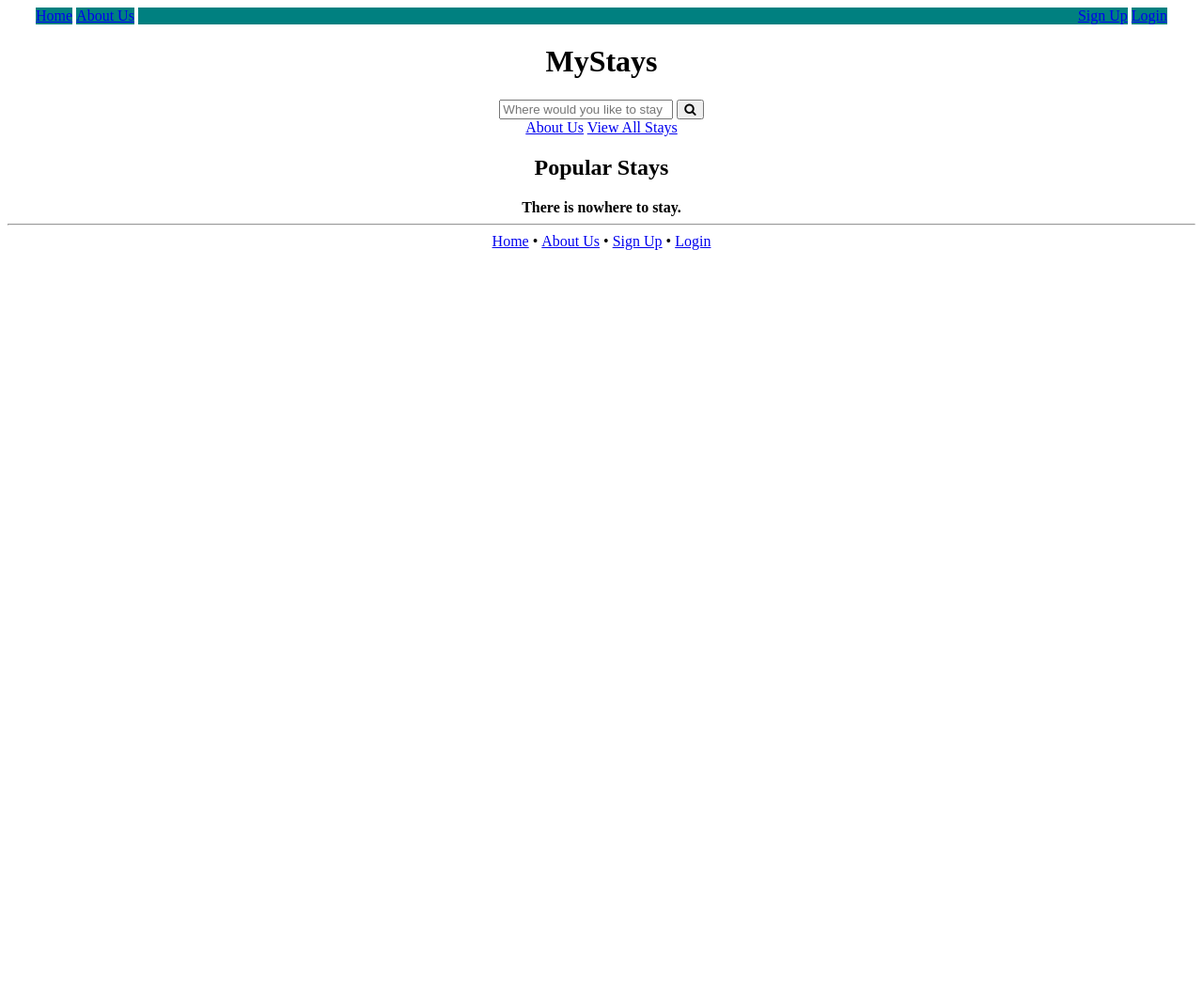
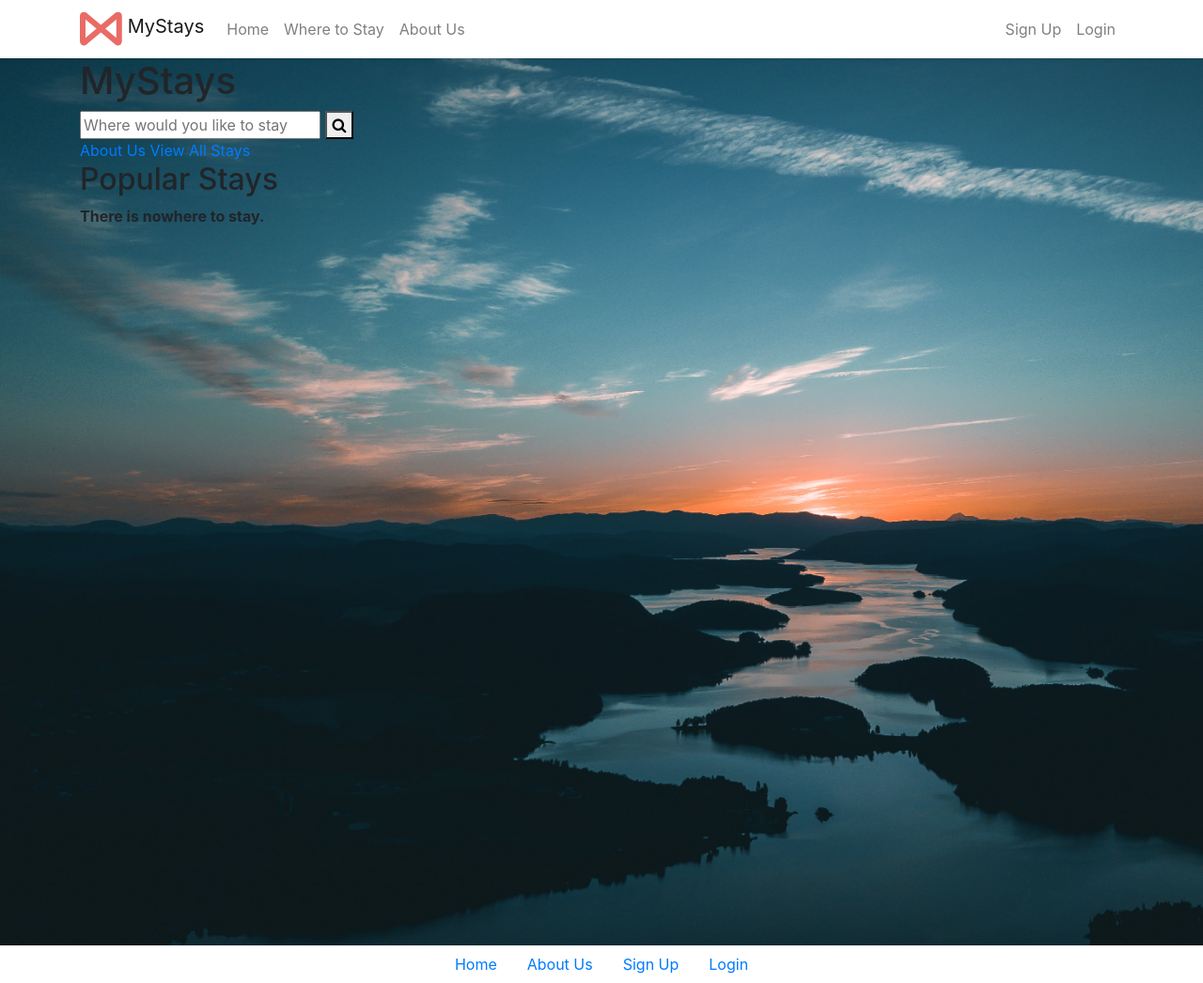
Before and after one commit to 2401566A/mystays_project, a Django app: page / in a window 1280 px wide. Shown: the whole page at 94% size. Before the commit the page ends 266 px from the top, so only its background shows below. Run offline with Django 3.2, Linux system fonts and the light colour scheme; data that the repository does not hold is empty; parts of the project's set-up code (start-up, migrations or seed data) failed here and were passed over; some libraries are stand-ins or nearby versions.

Commit message:
added bootstrap header and footer

```diff
--- a/static/master.css
+++ b/static/master.css
@@ -1,45 +1,17 @@
-head{
-	color : black;
-	background-color: teal;
+html, body {
+	height: 100%;
 }
 
-body{
-	background-color: white;
-	color : black;
-	text-align: center
+.content {
+	min-height: 100%;
 }
 
-h3{
-	background-color: white;
-	color : black
+#home-background {
+	background-image: url('background.jpg');
+	background-size: cover;
+	height: 944px;
 }
 
-li{
-	color : red;
-	vertical-align: bottom;
-	text-align: left;
-	display: inline-block;
+.footer {
+	position: relative;
 }
-
-.right {
-	background-color: teal;
-	text-align: right ! important;
-	color: black;
-	vertical-align: top;
-	padding-left: 1000px;
-	}
-
-.bar {
-	background-color: teal;
-}
-
-#map {
-	height: 200px;
-	width: 40%;
-	display: inline-block
-}
-
-.inline {
-	display: inline-block;
-	vertical-align: middle;
-}
--- a/templates/mystays/base.html
+++ b/templates/mystays/base.html
@@ -3,46 +3,113 @@
 {% load static %}
 
 <html>
+
 <head>
-		<li class="bar"><a href="{% url 'mystays:home' %}">Home</a></li>
-		<li class="bar"><a href="{% url 'mystays:about_us' %}">About Us</a></li>
-		{% if user.is_authenticated %}
-            <li class="right"><a href="{% url 'mystays:my_account' user.username %}">MyAccount</a></li>
-            <li class="bar"><a href="{% url 'mystays:user_logout' %}">Logout</a></li>
-        {% else %}
-            <li class="right"><a href="{% url 'mystays:sign_up' %}">Sign Up</a></li>
-            <li class="bar"><a href="{% url 'mystays:user_login' %}">Login</a></li>
-        {% endif %}
-		<link rel="stylesheet" type="text/css" href = "{% static 'master.css' %}?version=46"/>
+    <!-- Required meta tags -->
+    <meta charset="utf-8">
+    <meta name="viewport" content="width=device-width, initial-scale=1, shrink-to-fit=no">
+
+    <!-- Bootstrap CSS -->
+    <link rel="stylesheet" href="https://stackpath.bootstrapcdn.com/bootstrap/4.4.1/css/bootstrap.min.css"
+        integrity="sha384-Vkoo8x4CGsO3+Hhxv8T/Q5PaXtkKtu6ug5TOeNV6gBiFeWPGFN9MuhOf23Q9Ifjh" crossorigin="anonymous">
+
+    <link rel="stylesheet" type="text/css" href="{% static 'master.css' %}" />
     <title>
         {% block title_block %}
         MyStays
         {% endblock %}
     </title>
 </head>
+
 <body>
-        <div>
+    <nav class="navbar navbar-expand-lg navbar-light shadow-sm">
+        <div class="container-sm">
+            <a class="navbar-brand" href="{% url 'mystays:home' %}">
+                <img src="{% static 'logo.svg' %}" class="d-inline-block align-top" alt="logo">
+                MyStays
+            </a>
+            <button class="navbar-toggler" type="button" data-toggle="collapse" data-target="#navbarSupportedContent"
+                aria-controls="navbarSupportedContent" aria-expanded="false" aria-label="Toggle navigation">
+                <span class="navbar-toggler-icon"></span>
+            </button>
+
+            <div class="collapse navbar-collapse" id="navbarSupportedContent">
+                <ul class="navbar-nav">
+                    <li class="nav-item">
+                        <a class="nav-link" href="{% url 'mystays:home' %}">Home</a>
+                    </li>
+                    <li class="nav-item">
+                        <a class="nav-link" href="{% url 'mystays:where_to_stay' %}">Where to Stay</a>
+                    </li>
+                    <li class="nav-item">
+                        <a class="nav-link" href="{% url 'mystays:about_us' %}">About Us</a>
+                    </li>
+                </ul>
+            </div>
+            <div class="collapse navbar-collapse justify-content-end" id="navbarNav">
+                <ul class="navbar-nav">
+                    {% if user.is_authenticated %}
+                    <li class="nav-item">
+                        <a class="nav-link" href="{% url 'mystays:my_account' user.username %}">MyAccount</a>
+                    </li>
+                    <li class="nav-item">
+                        <a class="nav-link" href="{% url 'mystays:user_logout' %}">Logout</a>
+                    </li>
+                    {% else %}
+                    <li class="nav-item">
+                        <a class="nav-link" href="{% url 'mystays:sign_up' %}">Sign Up</a>
+                    </li>
+                    <li class="nav-item">
+                        <a class="nav-link" href="{% url 'mystays:user_login' %}">Login</a>
+                    </li>
+                    {% endif %}
+                </ul>
+            </div>
+        </div>
+    </nav>
+
+
+    <main class="content">
         {% block body_block %}
         {% endblock %}
+    </main>
+    <footer class="footer mt-auto">
+        <div class="container-sm">
+            <ul class="nav justify-content-center">
+                <li class="nav-item">
+                    <a class="nav-link" href="{% url 'mystays:home' %}">Home</a>
+                </li>
+                <li class="nav-item">
+                    <a class="nav-link" href="{% url 'mystays:about_us' %}">About Us</a>
+                </li>
+                {% if user.is_authenticated %}
+                <li class="nav-item">
+                    <a class="nav-link" href="{% url 'mystays:my_account' user.username %}">MyAccount</a>
+                </li>
+                <li class="nav-item">
+                    <a class="nav-link" href="{% url 'mystays:user_logout' %}">Logout</a>
+                </li>
+                {% else %}
+                <li class="nav-item">
+                    <a class="nav-link" href="{% url 'mystays:sign_up' %}">Sign Up</a>
+                </li>
+                <li class="nav-item">
+                    <a class="nav-link" href="{% url 'mystays:user_login' %}">Login</a>
+                </li>
+                {% endif %}
+            </ul>
         </div>
+    </footer>
 
-        <hr />
-
-
-
+    <script src="https://code.jquery.com/jquery-3.4.1.slim.min.js"
+        integrity="sha384-J6qa4849blE2+poT4WnyKhv5vZF5SrPo0iEjwBvKU7imGFAV0wwj1yYfoRSJoZ+n"
+        crossorigin="anonymous"></script>
+    <script src="https://cdn.jsdelivr.net/npm/popper.js@1.16.0/dist/umd/popper.min.js"
+        integrity="sha384-Q6E9RHvbIyZFJoft+2mJbHaEWldlvI9IOYy5n3zV9zzTtmI3UksdQRVvoxMfooAo"
+        crossorigin="anonymous"></script>
+    <script src="https://stackpath.bootstrapcdn.com/bootstrap/4.4.1/js/bootstrap.min.js"
+        integrity="sha384-wfSDF2E50Y2D1uUdj0O3uMBJnjuUD4Ih7YwaYd1iqfktj0Uod8GCExl3Og8ifwB6"
+        crossorigin="anonymous"></script>
 </body>
-	<li><a href="{% url 'mystays:home' %}">Home</a></li>
-	<span>&#8226;</span>
-	<li><a href="{% url 'mystays:about_us' %}">About Us</a></li>
-	<span>&#8226;</span>
-	{% if user.is_authenticated %}
-        <li><a href="{% url 'mystays:my_account' user.username %}">MyAccount</a></li>
-		<span>&#8226;</span>
-        <li><a href="{% url 'mystays:user_logout' %}">Logout</a></li>
-    {% else %}
-        <li><a href="{% url 'mystays:sign_up' %}">Sign Up</a></li>
-		<span>&#8226;</span>
-        <li><a href="{% url 'mystays:user_login' %}">Login</a></li>
-    {% endif %}
 
 </html>
--- a/templates/mystays/home.html
+++ b/templates/mystays/home.html
@@ -1,16 +1,20 @@
 {% extends 'mystays/base.html' %}
+{% load static %}
 
 {% block title_block %}
 Home
 {% endblock %}
 
 {% block body_block %}
+<div id="home-background">
+    <div class="container-sm">
         <h1>MyStays</h1>
 
         <!--Code for the Search bar-->
         <!--Search bar implementation inspired by https://stackoverflow.com/questions/45760035 and developer.mozilla.org/en-US/docs/Learn/Server-side/Django/Forms-->
 
-    <link rel="stylesheet" href="https://cdnjs.cloudflare.com/ajax/libs/font-awesome/4.7.0/css/font-awesome.min.css">
+        <link rel="stylesheet"
+            href="https://cdnjs.cloudflare.com/ajax/libs/font-awesome/4.7.0/css/font-awesome.min.css">
 
         <form id="searchform" class="Search" method="get">
             <input class="Search" id="test" type="text" placeholder="Where would you like to stay" name="search">
@@ -39,4 +43,6 @@
             <strong>There is nowhere to stay.</strong>
             {% endif %}
         </div>
+    </div>
+</div>
 {% endblock %}
```
Also changed, not shown: mystays/migrations/0002_auto_20200402_2044.py (added), static/background.jpg (added), static/logo.svg (added). Lines whose indentation alone changed are shown as unchanged.
